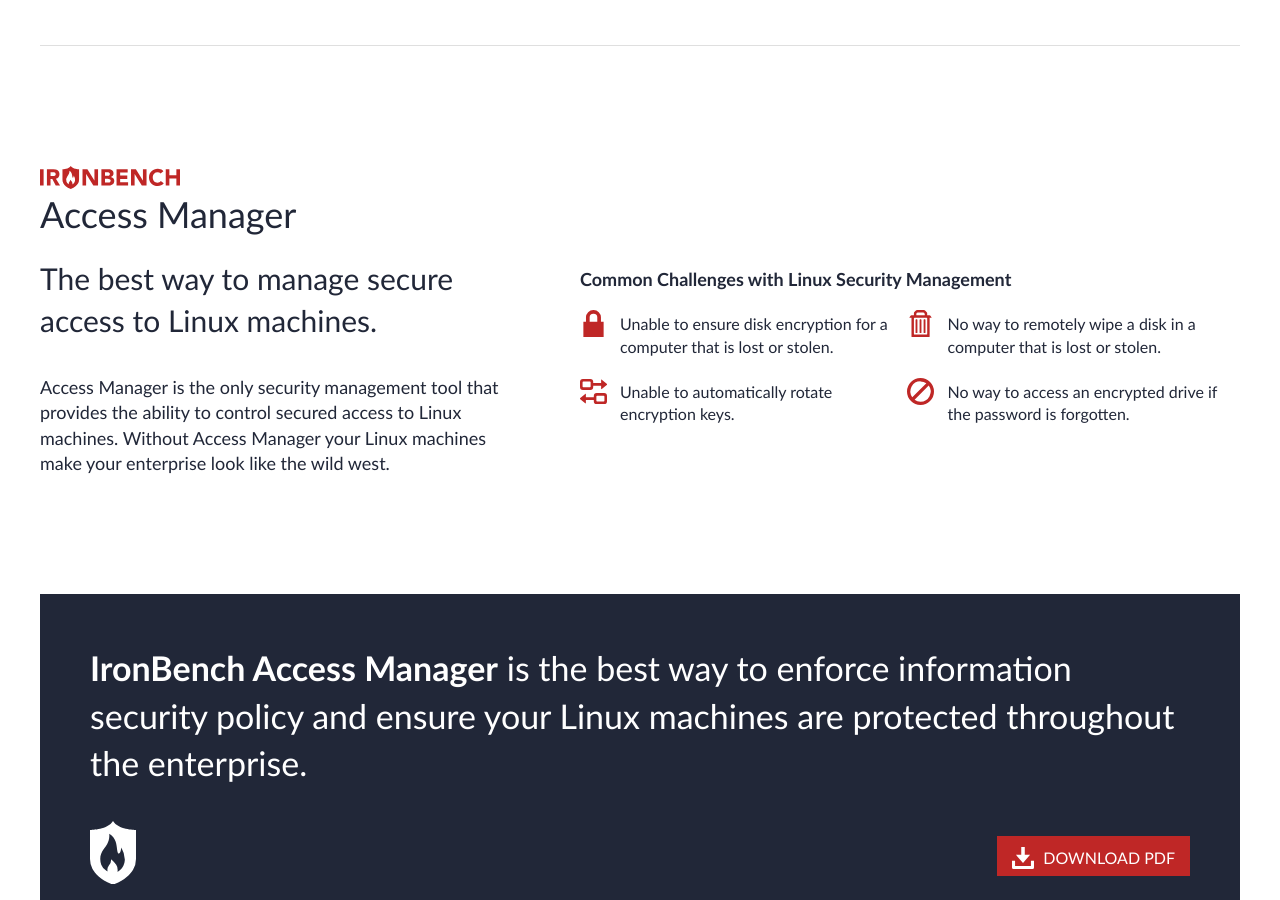
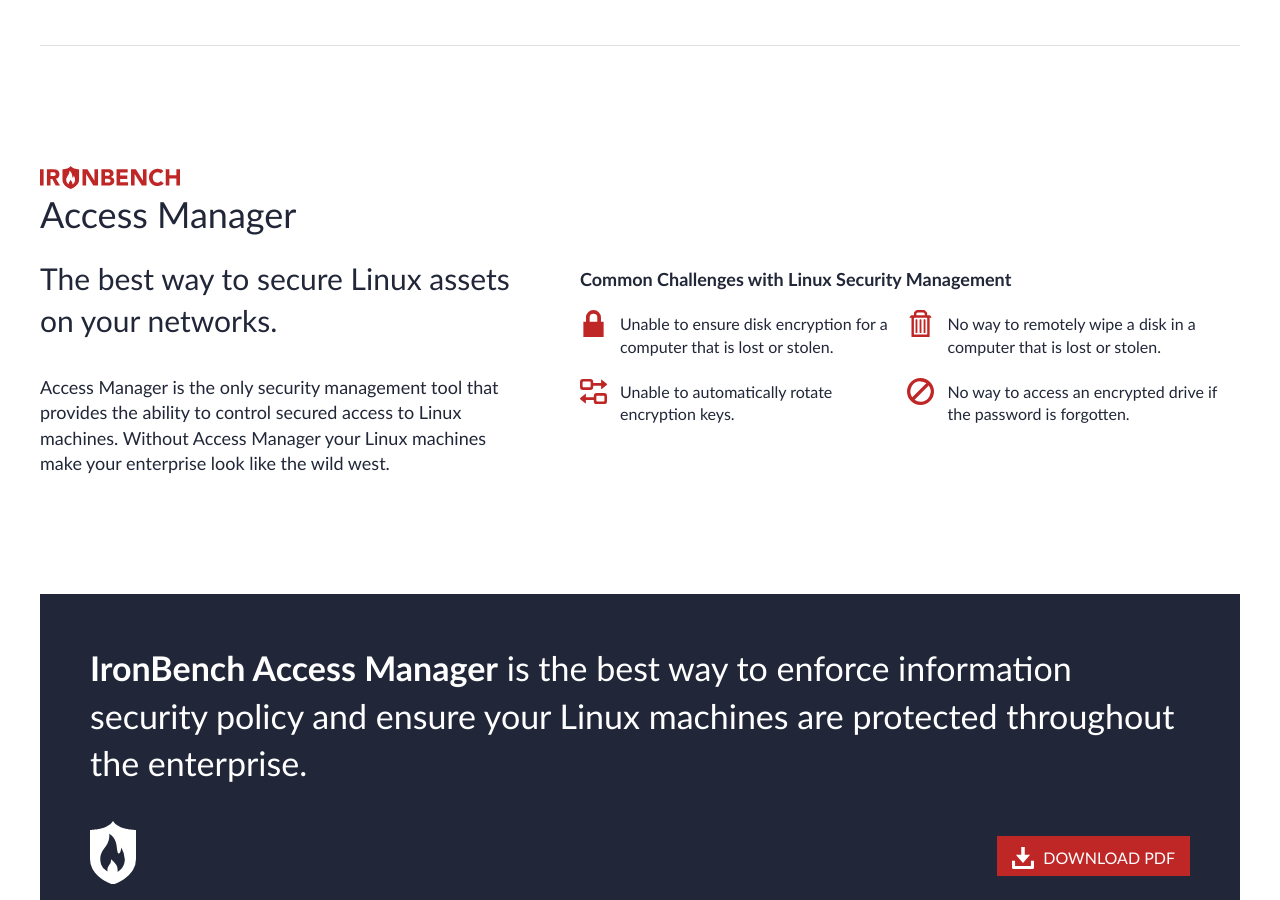
Before and after one commit to ironbench/ironbench.github.io, a Jekyll site: the page built from index.html, in a window 1280 px wide and 900 px high, scrolled down 1446 px. Built offline with Jekyll 4.4.1, drawn with Linux system fonts in a browser that asks for light colours.

Commit message:
Copy modifications

```diff
--- a/_includes/content/products/access-manager.html
+++ b/_includes/content/products/access-manager.html
@@ -5,7 +5,7 @@
     </svg>
     <div class="product__desc">
       <h2>Access Manager</h2>
-      <h3>The best way to manage secure access to Linux machines.</h3>
+      <h3>The best way to secure Linux assets on your networks.</h3>
       <p>Access Manager is the only security management tool that provides the ability to control secured access to Linux machines. Without Access Manager your Linux machines make your enterprise look like the wild west.</p>
     </div>
     <div class="product__info">
```
